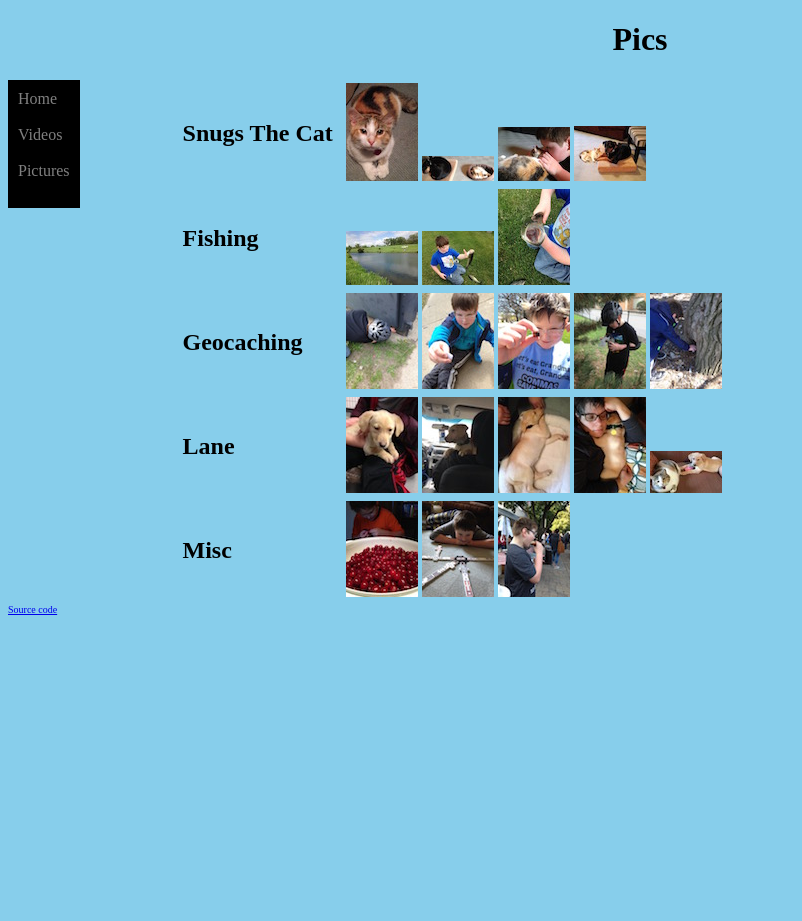
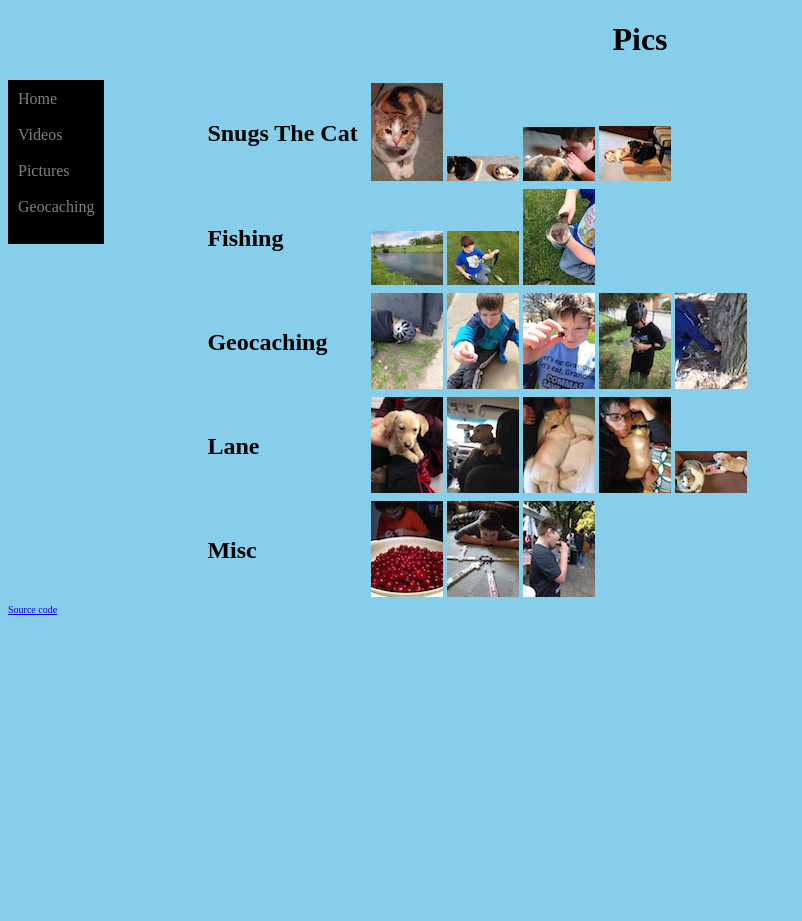
Before and after one commit to pjht/pjht.github.io, a Jekyll site: the page built from pics/index.html, in a window 1280 px wide. Shown: the whole page, without its empty margins (0-802 px from the left). Built offline with Jekyll 4.4.1, drawn with Linux system fonts in a browser that asks for light colours; nearby versions of some CDN libraries.

Commit message:
Start work on geocaching page

```diff
--- a/_includes/nav.html
+++ b/_includes/nav.html
@@ -8,4 +8,7 @@
   <a class="nav" href="/pics">Pictures</a>
   <br>
   <br>
+  <a class="nav" href="/geocaching">Geocaching</a>
+  <br>
+  <br>
 </nav>
--- /dev/null
+++ b/geocaching.html
@@ -0,0 +1,6 @@
+---
+title: Geocaching
+---
+<p>
+Welcome to our geocaching page! This page will explain what geocaching is.
+<p>
```
